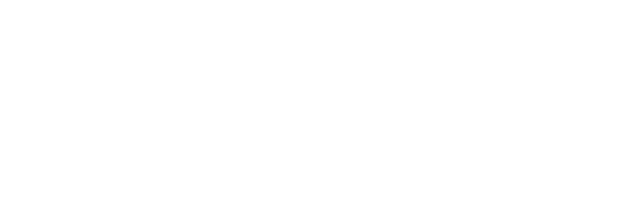
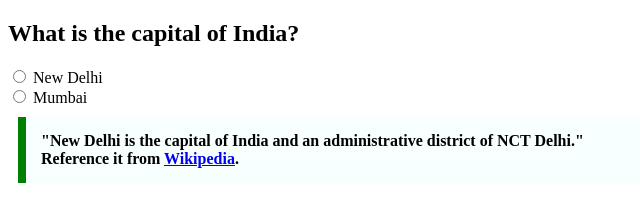
Before and after one commit to acciojob/trivia-abhaypandit03, a website: page main.html in a window 1280 px wide. Shown: the whole page, without its empty margins (0-640 px from the left). Drawn offline with Linux system fonts and the light colour scheme.

Commit message:
created a submission

```diff
--- a/main.html
+++ b/main.html
@@ -8,6 +8,20 @@
 
 <body>
 	<!-- the entire body must be written by student -->
+	 <h2>What is the capital of India?</h2>
+  <form>
+    <label>
+      <input type="radio" name="capital" value="New Delhi"> New Delhi
+    </label><br>
+    <label>
+      <input type="radio" name="capital" value="Mumbai"> Mumbai
+    </label>
+  </form>
+
+  <blockquote class="quotation">
+    "New Delhi is the capital of India and an administrative district of NCT Delhi."
+    Reference it from <a href="https://en.wikipedia.org/wiki/New_Delhi" target="_blank">Wikipedia</a>.
+  </blockquote>
     <script type="text/javascript" src="./script.js">
 </script>
 
--- a/styles.css
+++ b/styles.css
@@ -1,2 +1,9 @@
 
 /* Your CSS Code here. */
+.quotation {
+      max-width: 600px;
+      margin: 10px;
+      padding: 15px;
+      border-left: 8px solid green;
+      background-color: #f8ffff;
+      font-weight: bold;
```
